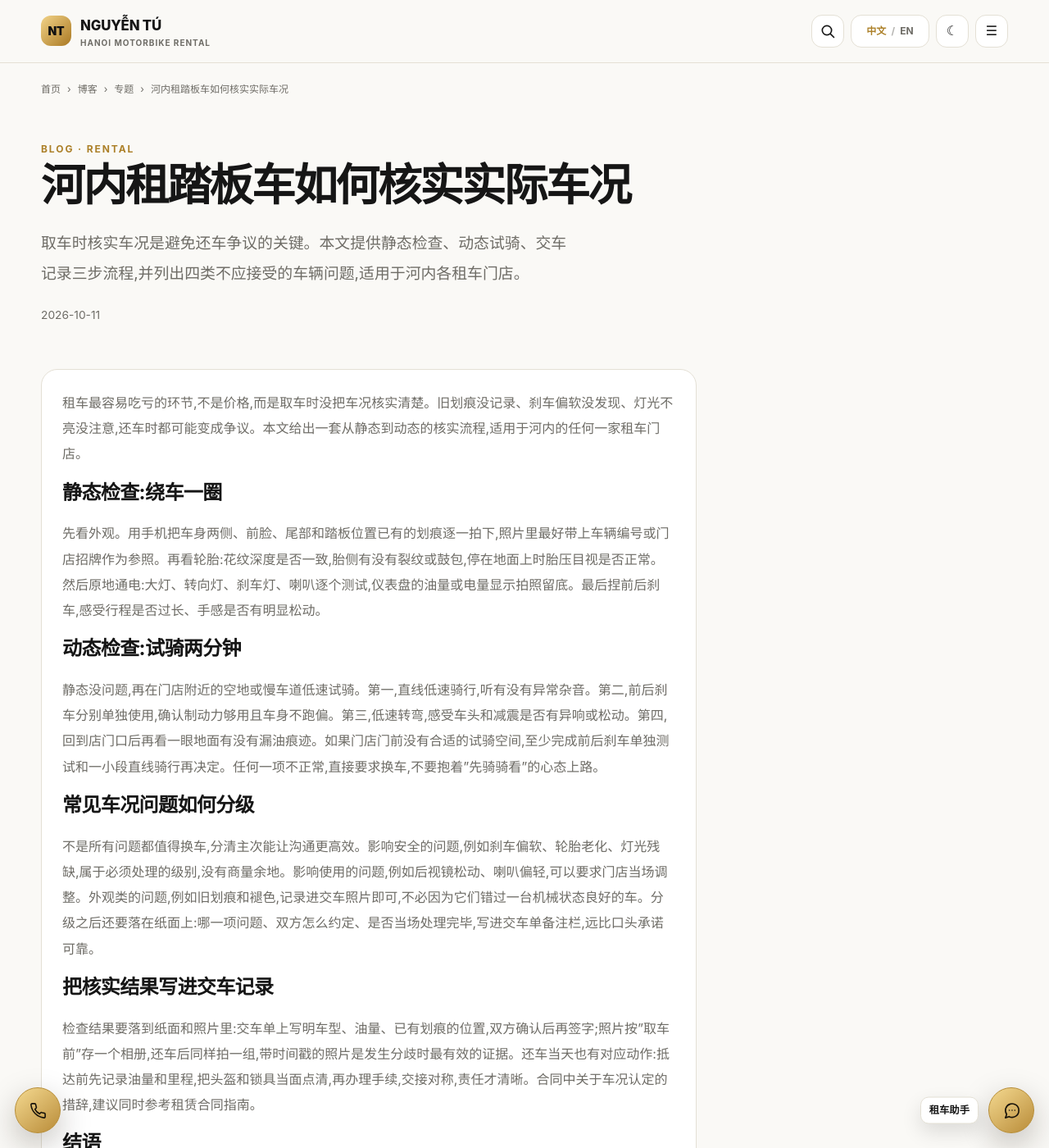
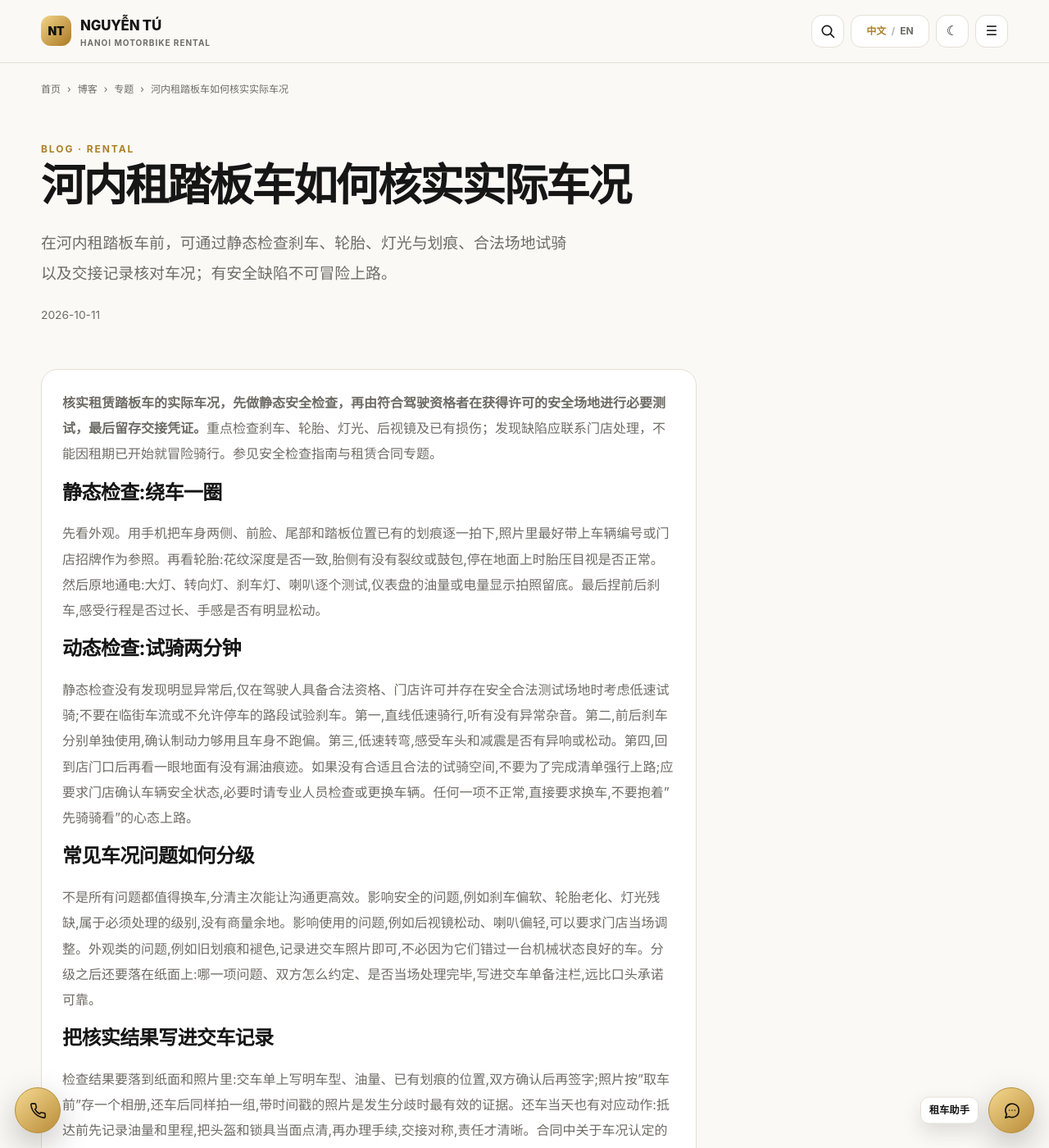
Before and after one commit to thuexemayhanoi/china, a Jekyll site: the page built from _posts/2026-10-11-hanoi-rental-scooters-04.md, in a window 1280 px wide and 1400 px high. Shown: the whole window at 82% size. Built offline with Jekyll 4.4.1, drawn with Linux system fonts in a browser that asks for light colours.

Commit message:
seo(china): clearer scooter comparison and safety answer 2026-10-11-hanoi-rental-scooters-04.md

```diff
--- a/_posts/2026-10-11-hanoi-rental-scooters-04.md
+++ b/_posts/2026-10-11-hanoi-rental-scooters-04.md
@@ -5,14 +5,15 @@ topic: "rental"
 subtopic: "scooters"
 permalink: "/blog/hanoi-rental-scooters-04/"
 title: "河内租踏板车如何核实实际车况"
-description: "取车时核实车况是避免还车争议的关键。本文提供静态检查、动态试骑、交车记录三步流程,并列出四类不应接受的车辆问题,适用于河内各租车门店。"
+description: "在河内租踏板车前，可通过静态检查刹车、轮胎、灯光与划痕、合法场地试骑以及交接记录核对车况；有安全缺陷不可冒险上路。"
+last_modified_at: "2026-10-12"
 primary_keyword: "河内踏板车租赁"
 date: "2026-10-11 15:28:06 +0700"
 seo_silo: "rental/scooters"
 breadcrumbs: [{"label":"博客","href":"/blog/"},{"label":"专题","href":"/topics/rental/scooters/"},{"label":"河内租踏板车如何核实实际车况"}]
 publication_method: "automated_qa"
 ---
-租车最容易吃亏的环节,不是价格,而是取车时没把车况核实清楚。旧划痕没记录、刹车偏软没发现、灯光不亮没注意,还车时都可能变成争议。本文给出一套从静态到动态的核实流程,适用于河内的任何一家租车门店。
+**核实租赁踏板车的实际车况，先做静态安全检查，再由符合驾驶资格者在获得许可的安全场地进行必要测试，最后留存交接凭证。**重点检查刹车、轮胎、灯光、后视镜及已有损伤；发现缺陷应联系门店处理，不能因租期已开始就冒险骑行。参见[安全检查指南](/topics/guides/safety/)与[租赁合同专题](/topics/guides/contracts/)。
 
 ## 静态检查:绕车一圈
 
@@ -20,7 +21,7 @@ publication_method: "automated_qa"
 
 ## 动态检查:试骑两分钟
 
-静态没问题,再在门店附近的空地或慢车道低速试骑。第一,直线低速骑行,听有没有异常杂音。第二,前后刹车分别单独使用,确认制动力够用且车身不跑偏。第三,低速转弯,感受车头和减震是否有异响或松动。第四,回到店门口后再看一眼地面有没有漏油痕迹。如果门店门前没有合适的试骑空间,至少完成前后刹车单独测试和一小段直线骑行再决定。任何一项不正常,直接要求换车,不要抱着"先骑骑看"的心态上路。
+静态检查没有发现明显异常后,仅在驾驶人具备合法资格、门店许可并存在安全合法测试场地时考虑低速试骑;不要在临街车流或不允许停车的路段试验刹车。第一,直线低速骑行,听有没有异常杂音。第二,前后刹车分别单独使用,确认制动力够用且车身不跑偏。第三,低速转弯,感受车头和减震是否有异响或松动。第四,回到店门口后再看一眼地面有没有漏油痕迹。如果没有合适且合法的试骑空间,不要为了完成清单强行上路;应要求门店确认车辆安全状态,必要时请专业人员检查或更换车辆。任何一项不正常,直接要求换车,不要抱着"先骑骑看"的心态上路。
 
 ## 常见车况问题如何分级
 
```
